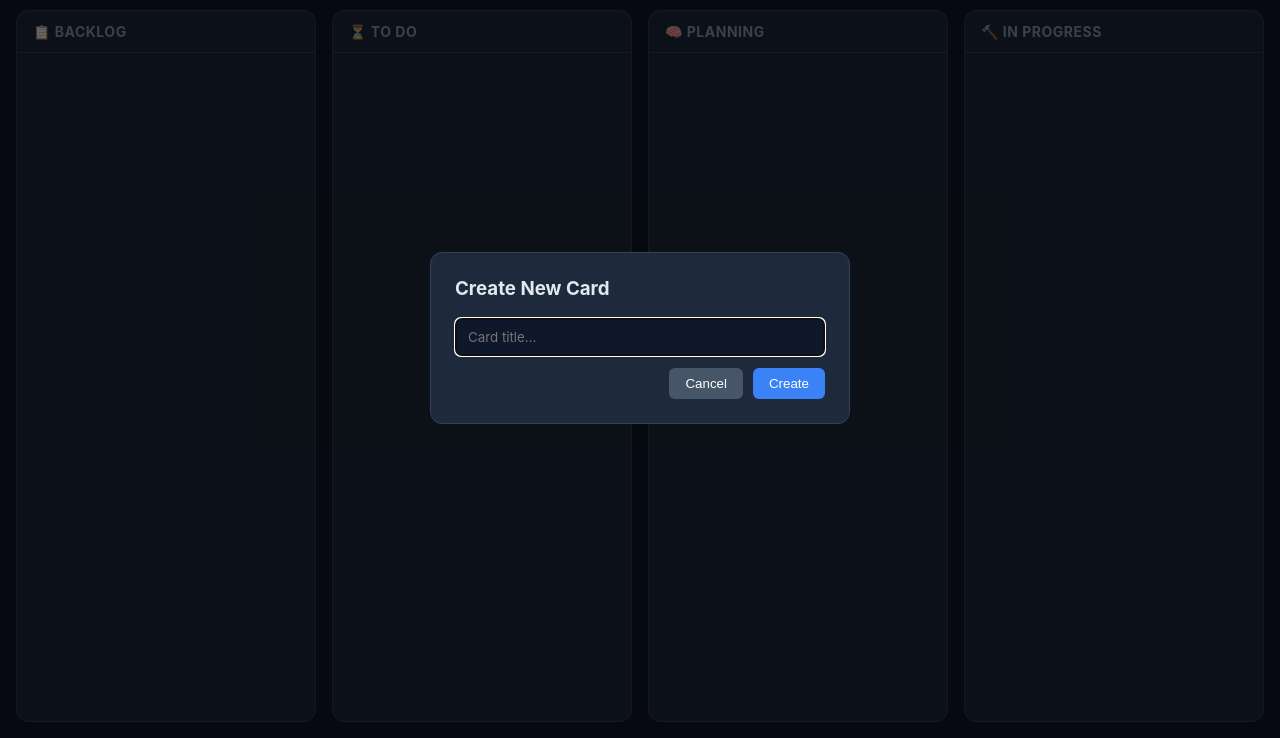
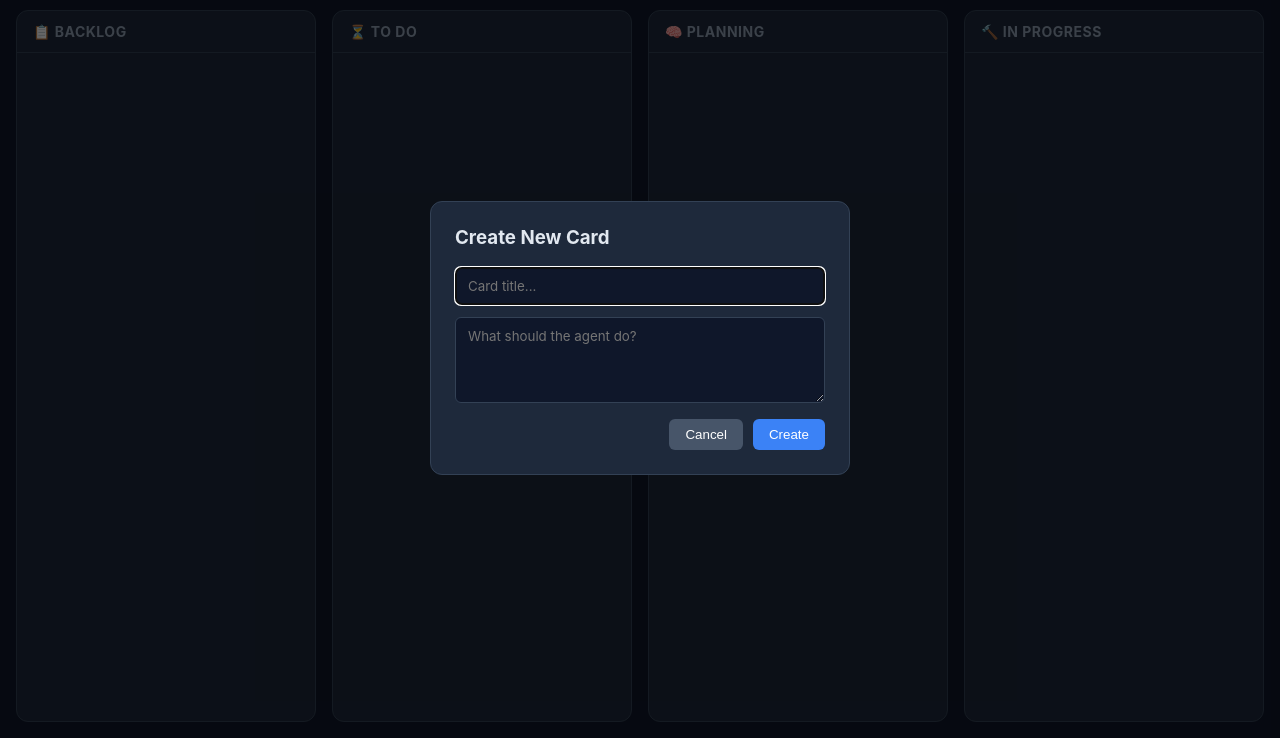
Before and after one commit to arashari/kanban-pi, a website: page public/index.html in a window 1280 px wide. Both pictures are taken after a click on the button "+ New Card". Shown: the part 62-800 px from the top of the page. Drawn offline with nearby package versions, Linux system fonts and the light colour scheme; no server answers.

Commit message:
Add card description textarea to create modal

```diff
--- a/public/index.html
+++ b/public/index.html
@@ -45,6 +45,7 @@
     <div class="modal-content">
       <h3>Create New Card</h3>
       <input id="card-title" type="text" placeholder="Card title..." />
+      <textarea id="card-desc" rows="4" placeholder="What should the agent do?"></textarea>
       <div class="modal-actions">
         <button id="cancel-btn" class="btn-secondary">Cancel</button>
         <button id="create-btn" class="btn">Create</button>
```
